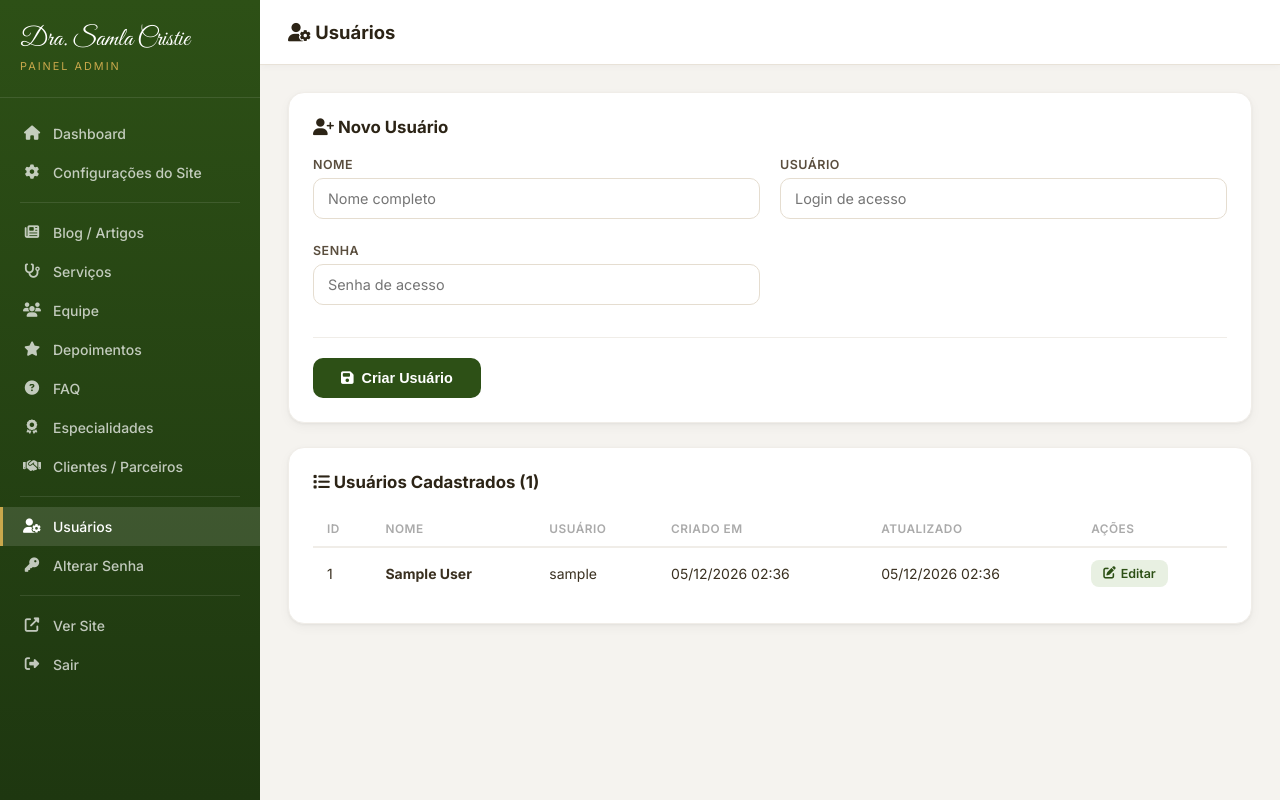
After one commit to andregabrielnc/samycastro, a PHP site: page /admin/users.php in a window 1280 px wide. The commit adds this page. Run offline with PHP 8.4, Linux system fonts and the light colour scheme; the visitor is signed in with stand-in values (Sample User, id 1); some libraries are stand-ins or nearby versions.

Commit message:
Feat: substitui menu Banco de Dados por CRUD de Usuários admin
- Remove link para credentials.php do sidebar
- Adiciona página users.php com CRUD completo (criar, editar, excluir)
- Proteções: não permite excluir próprio usuário nem último usuário
- Adiciona docker-compose.prod.yml ao repositório

Co-Authored-By: Claude Opus 4.6 (1M context) <noreply@anthropic.com>

```diff
--- a/admin/sidebar.php
+++ b/admin/sidebar.php
@@ -19,7 +19,7 @@ $currentPage = basename($_SERVER['PHP_SELF'], '.php');
         <a href="specialties.php" class="<?= $currentPage==='specialties'?'active':'' ?>"><i class="fas fa-award"></i> Especialidades</a>
         <a href="clients.php" class="<?= $currentPage==='clients'?'active':'' ?>"><i class="fas fa-handshake"></i> Clientes / Parceiros</a>
         <div class="divider"></div>
-        <a href="credentials.php" class="<?= $currentPage==='credentials'?'active':'' ?>"><i class="fas fa-database"></i> Banco de Dados</a>
+        <a href="users.php" class="<?= $currentPage==='users'?'active':'' ?>"><i class="fas fa-user-cog"></i> Usuários</a>
         <a href="password.php" class="<?= $currentPage==='password'?'active':'' ?>"><i class="fas fa-key"></i> Alterar Senha</a>
         <div class="divider"></div>
         <a href="../index.php" target="_blank"><i class="fas fa-external-link-alt"></i> Ver Site</a>
--- /dev/null
+++ b/admin/users.php
@@ -0,0 +1,173 @@
+<?php
+require_once 'auth.php';
+$db = getDB();
+$msg = '';
+$msgType = 'success';
+$editing = null;
+
+// Delete
+if (isset($_GET['delete']) && is_numeric($_GET['delete'])) {
+    $id = (int) $_GET['delete'];
+    if ($id === (int) ($_SESSION['admin_id'] ?? 0)) {
+        $msg = 'Você não pode excluir seu próprio usuário.';
+        $msgType = 'error';
+    } else {
+        $total = $db->query("SELECT COUNT(*) FROM admin_users")->fetchColumn();
+        if ($total <= 1) {
+            $msg = 'Não é possível excluir o último usuário.';
+            $msgType = 'error';
+        } else {
+            $stmt = $db->prepare("DELETE FROM admin_users WHERE id = ?");
+            $stmt->execute([$id]);
+            $msg = 'Usuário excluído com sucesso.';
+        }
+    }
+}
+
+// Edit - load data
+if (isset($_GET['edit']) && is_numeric($_GET['edit'])) {
+    $stmt = $db->prepare("SELECT * FROM admin_users WHERE id = ?");
+    $stmt->execute([(int) $_GET['edit']]);
+    $editing = $stmt->fetch();
+}
+
+// Save (create or update)
+if ($_SERVER['REQUEST_METHOD'] === 'POST') {
+    $id = isset($_POST['id']) && $_POST['id'] !== '' ? (int) $_POST['id'] : null;
+    $username = trim($_POST['username'] ?? '');
+    $name = trim($_POST['name'] ?? '');
+    $password = $_POST['password'] ?? '';
+
+    if ($username === '' || $name === '') {
+        $msg = 'Nome e usuário são obrigatórios.';
+        $msgType = 'error';
+    } else {
+        // Check duplicate username
+        $check = $db->prepare("SELECT id FROM admin_users WHERE username = ? AND id != ?");
+        $check->execute([$username, $id ?? 0]);
+        if ($check->fetch()) {
+            $msg = 'Este nome de usuário já está em uso.';
+            $msgType = 'error';
+        } else {
+            if ($id) {
+                // Update
+                if ($password !== '') {
+                    $hash = password_hash($password, PASSWORD_DEFAULT);
+                    $stmt = $db->prepare("UPDATE admin_users SET username = ?, name = ?, password = ? WHERE id = ?");
+                    $stmt->execute([$username, $name, $hash, $id]);
+                } else {
+                    $stmt = $db->prepare("UPDATE admin_users SET username = ?, name = ? WHERE id = ?");
+                    $stmt->execute([$username, $name, $id]);
+                }
+                $msg = 'Usuário atualizado com sucesso.';
+            } else {
+                // Create
+                if ($password === '') {
+                    $msg = 'A senha é obrigatória para novos usuários.';
+                    $msgType = 'error';
+                } else {
+                    $hash = password_hash($password, PASSWORD_DEFAULT);
+                    $stmt = $db->prepare("INSERT INTO admin_users (username, name, password) VALUES (?, ?, ?)");
+                    $stmt->execute([$username, $name, $hash]);
+                    $msg = 'Usuário criado com sucesso.';
+                }
+            }
+        }
+    }
+    $editing = null;
+}
+
+$users = $db->query("SELECT id, username, name, created_at, updated_at FROM admin_users ORDER BY id")->fetchAll();
+?>
+<!DOCTYPE html>
+<html lang="pt-BR">
+<head>
+    <meta charset="UTF-8">
+    <meta name="viewport" content="width=device-width, initial-scale=1.0">
+    <title>Usuários - Admin</title>
+    <link href="https://fonts.googleapis.com/css2?family=Inter:wght@300;400;500;600;700&family=Great+Vibes&display=swap" rel="stylesheet">
+    <link rel="stylesheet" href="https://cdnjs.cloudflare.com/ajax/libs/font-awesome/6.5.1/css/all.min.css">
+    <link rel="stylesheet" href="admin.css">
+</head>
+<body>
+<div class="admin-wrapper">
+    <?php include 'sidebar.php'; ?>
+    <div class="main-content">
+        <div class="topbar">
+            <div style="display:flex;align-items:center;gap:12px;">
+                <button class="mobile-sidebar-toggle" onclick="document.getElementById('sidebar').classList.toggle('open')"><i class="fas fa-bars"></i></button>
+                <h2><i class="fas fa-user-cog"></i> Usuários</h2>
+            </div>
+        </div>
+        <div class="content">
+            <?php if ($msg): ?>
+            <div class="alert alert-<?= $msgType ?>"><i class="fas fa-<?= $msgType === 'success' ? 'check' : 'times' ?>-circle"></i> <?= e($msg) ?></div>
+            <?php endif; ?>
+
+            <div class="admin-card">
+                <div class="admin-card-header">
+                    <h3><i class="fas fa-<?= $editing ? 'edit' : 'user-plus' ?>"></i> <?= $editing ? 'Editar Usuário' : 'Novo Usuário' ?></h3>
+                </div>
+                <form method="POST">
+                    <?php if ($editing): ?>
+                    <input type="hidden" name="id" value="<?= $editing['id'] ?>">
+                    <?php endif; ?>
+                    <div class="form-grid">
+                        <div class="form-group">
+                            <label>Nome</label>
+                            <input type="text" name="name" value="<?= e($editing['name'] ?? '') ?>" placeholder="Nome completo" required>
+                        </div>
+                        <div class="form-group">
+                            <label>Usuário</label>
+                            <input type="text" name="username" value="<?= e($editing['username'] ?? '') ?>" placeholder="Login de acesso" required>
+                        </div>
+                        <div class="form-group">
+                            <label>Senha <?= $editing ? '(deixe em branco para manter)' : '' ?></label>
+                            <input type="password" name="password" placeholder="<?= $editing ? 'Manter senha atual' : 'Senha de acesso' ?>" <?= $editing ? '' : 'required' ?>>
+                        </div>
+                    </div>
+                    <div class="form-actions">
+                        <button type="submit" class="btn-save"><i class="fas fa-save"></i> <?= $editing ? 'Atualizar' : 'Criar Usuário' ?></button>
+                        <?php if ($editing): ?>
+                        <a href="users.php" class="btn-cancel"><i class="fas fa-times"></i> Cancelar</a>
+                        <?php endif; ?>
+                    </div>
+                </form>
+            </div>
+
+            <div class="admin-card">
+                <div class="admin-card-header">
+                    <h3><i class="fas fa-list"></i> Usuários Cadastrados (<?= count($users) ?>)</h3>
+                </div>
+                <?php if (empty($users)): ?>
+                <div class="empty-state"><i class="fas fa-users"></i><p>Nenhum usuário cadastrado.</p></div>
+                <?php else: ?>
+                <div class="table-responsive">
+                    <table class="admin-table">
+                        <thead><tr><th>ID</th><th>Nome</th><th>Usuário</th><th>Criado em</th><th>Atualizado</th><th>Ações</th></tr></thead>
+                        <tbody>
+                        <?php foreach ($users as $u): ?>
+                        <tr>
+                            <td><?= $u['id'] ?></td>
+                            <td><strong><?= e($u['name']) ?></strong></td>
+                            <td><?= e($u['username']) ?></td>
+                            <td><?= date('d/m/Y H:i', strtotime($u['created_at'])) ?></td>
+                            <td><?= date('d/m/Y H:i', strtotime($u['updated_at'])) ?></td>
+                            <td style="white-space:nowrap;">
+                                <a href="?edit=<?= $u['id'] ?>" class="btn-sm btn-edit"><i class="fas fa-edit"></i> Editar</a>
+                                <?php if ($u['id'] !== ($_SESSION['admin_id'] ?? 0)): ?>
+                                <a href="?delete=<?= $u['id'] ?>" class="btn-sm btn-delete" onclick="return confirm('Tem certeza que deseja excluir este usuário?')"><i class="fas fa-trash"></i></a>
+                                <?php endif; ?>
+                            </td>
+                        </tr>
+                        <?php endforeach; ?>
+                        </tbody>
+                    </table>
+                </div>
+                <?php endif; ?>
+            </div>
+        </div>
+    </div>
+</div>
+</body>
+</html>
```
Also changed, not shown: docker-compose.prod.yml (added, +106 -0 lines).
